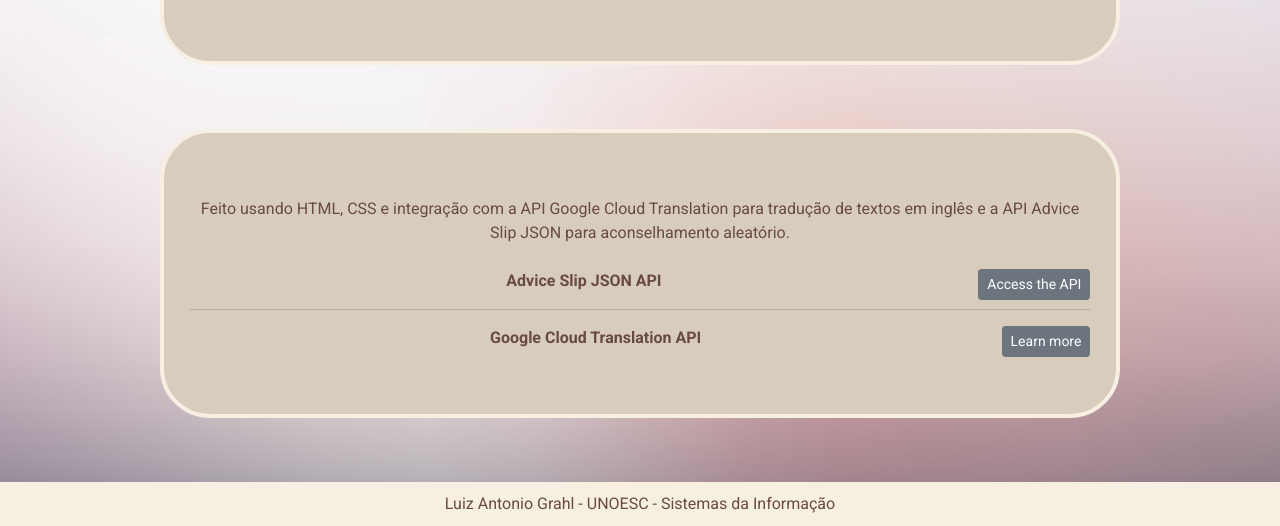
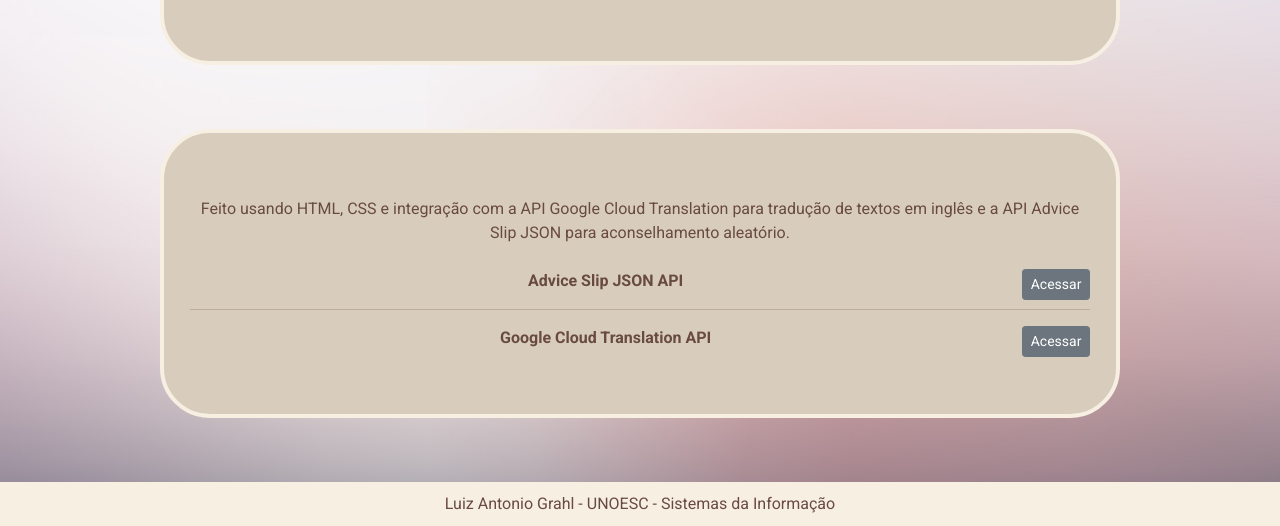
Before and after one commit to grahl7/conselhos, a plain HTML site: page index.html in a window 1280 px wide. Shown: the part 605-1131 px from the top of the page. Drawn offline with nearby package versions, Linux system fonts and the light colour scheme.

Commit message:
Update index.html

```diff
--- a/index.html
+++ b/index.html
@@ -8,7 +8,7 @@
     <link rel="stylesheet" href="https://cdn.jsdelivr.net/npm/bootstrap@5.1.3/dist/css/bootstrap.min.css" integrity="sha384-1BmE4kWBq78iYhFldvKuhfTAU6auU8tT94WrHftjDbrCEXSU1oBoqyl2QvZ6jIW3" crossorigin="anonymous">
     <link rel="stylesheet" type="text/css" href="styles.css">
     <link rel="stylesheet" type="text/css" href="custom.css">
-    <link rel="stylesheet" type="text/css" href="custom.css"> <!-- Include the new CSS file -->
+    <link rel="stylesheet" type="text/css" href="custom.css">
 </head>
 <body>
     <header>
@@ -22,10 +22,10 @@
         <p>Feito usando HTML, CSS e integração com a API Google Cloud Translation para tradução de textos em inglês e a API Advice Slip JSON para aconselhamento aleatório.</p>
         <br>
         <b>Advice Slip JSON API</b>
-        <a class="btn btn-sm btn-secondary float-end" href="https://api.adviceslip.com/#endpoint-random" target="_blank">Access the API</a>
+        <a class="btn btn-sm btn-secondary float-end" href="https://api.adviceslip.com/#endpoint-random" target="_blank">Acessar</a>
         <hr>
         <b>Google Cloud Translation API</b>
-        <a class="btn btn-sm btn-secondary float-end" href="https://cloud.google.com/translate/docs" target="_blank">Learn more</a>
+        <a class="btn btn-sm btn-secondary float-end" href="https://cloud.google.com/translate/docs" target="_blank">Acessar</a>
     </div>
 
     <div id="myModal" class="modal">
```
